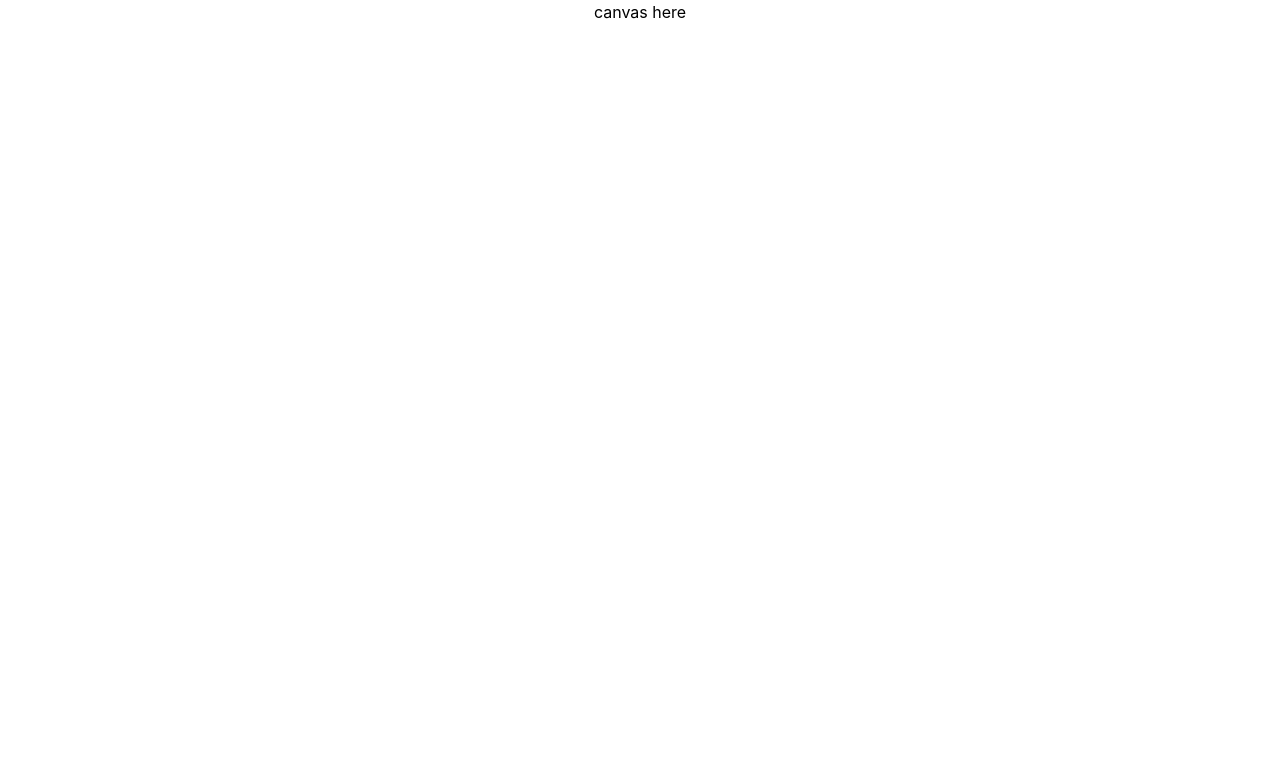
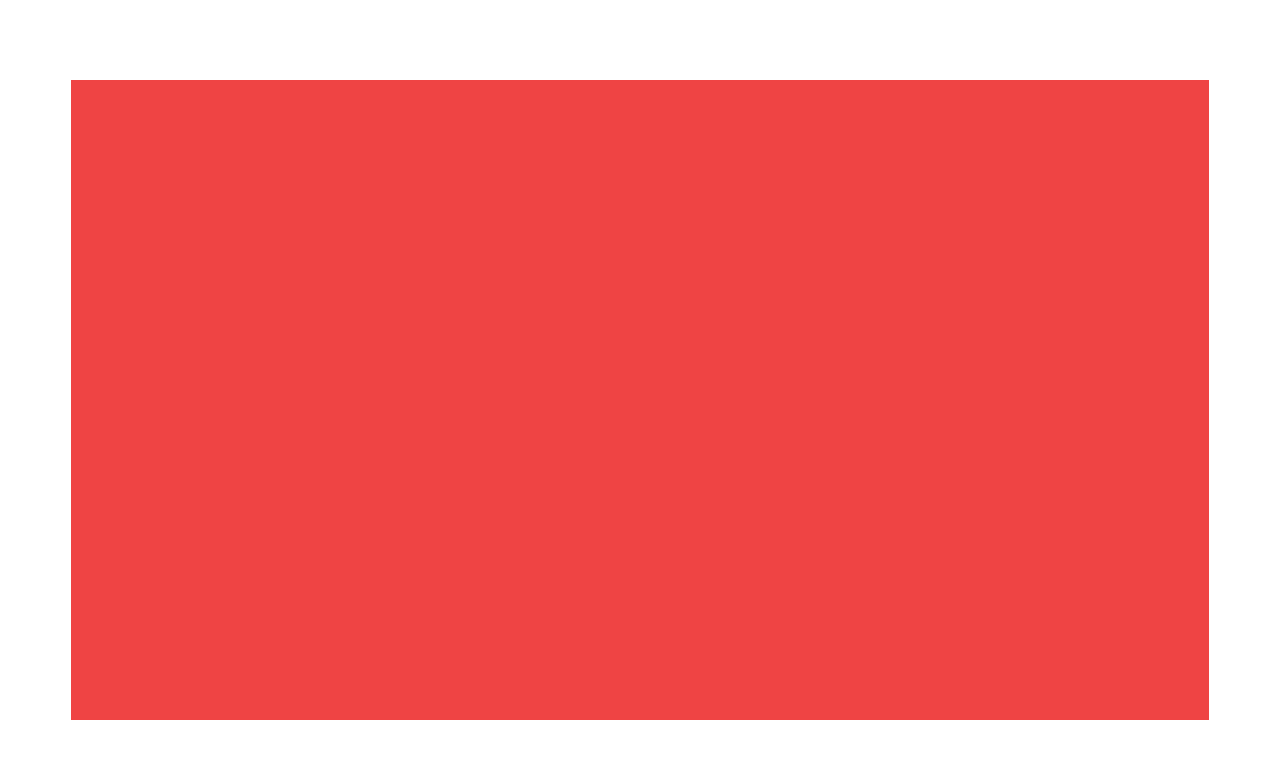
Before and after one commit to MathieuParadis/video-in-canvas, a React (Create React App) app: page / in a window 1280 px wide. Shown: the top 758 px of the page. Built offline with nearby package versions, Linux system fonts and the light colour scheme.

Commit message:
added canvas

```diff
--- a/src/App.tsx
+++ b/src/App.tsx
@@ -6,7 +6,7 @@ import Canvas from './components/Canvas';
 
 function App() {
   return (
-    <div className="App">
+    <div className="h-screen w-screen flex justify-center items-center p-10 md:p-20">
       <Canvas />
     </div>
   );
--- a/src/components/Canvas.tsx
+++ b/src/components/Canvas.tsx
@@ -3,8 +3,12 @@ import React from 'react';
 
 const Canvas = (): JSX.Element => {
   return (
-    <div>
-      canvas here
+    <div className='w-full h-full flex justify-center items-center'>
+      {/* canvas container */}
+      <div className='w-full h-full flex justify-center items-center bg-black'>
+        <canvas id="myCanvas" className='bg-red-500 h-full aspect-video'>
+        </canvas>
+      </div>
     </div>
   );
 }
--- a/src/styles/index.css
+++ b/src/styles/index.css
@@ -3,6 +3,7 @@
 @import 'tailwindcss/components';
 @import 'tailwindcss/utilities';
 
+/* APP IMPORT */
 @import './App.css';
 
 body {
```
